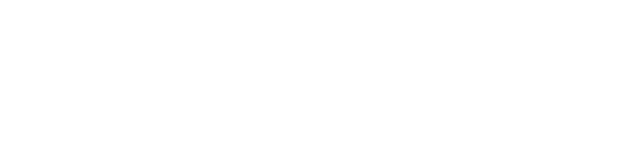
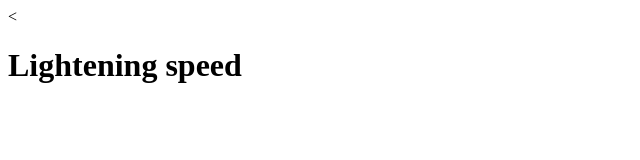
Before and after one commit to Charles-mub/My-School-Wesite, a plain HTML site: page index.html in a window 1280 px wide. Shown: the whole page, without its empty margins (0-640 px from the left). Drawn offline with Linux system fonts and the light colour scheme.

Commit message:
Added first header

```diff
--- a/index.html
+++ b/index.html
@@ -5,6 +5,6 @@
     <title> THis is the title</title>
   </head>
   <body>
-
+ <<h1>Lightening speed</h1>
   </body>
 </html>
```
